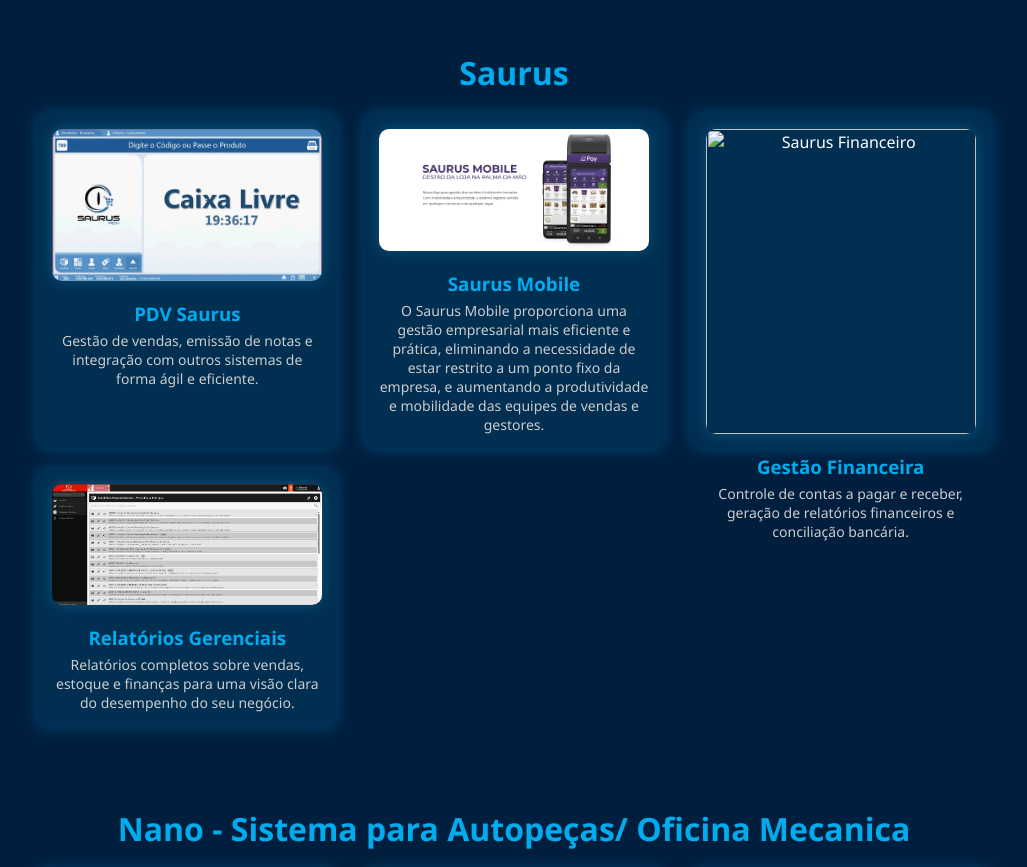
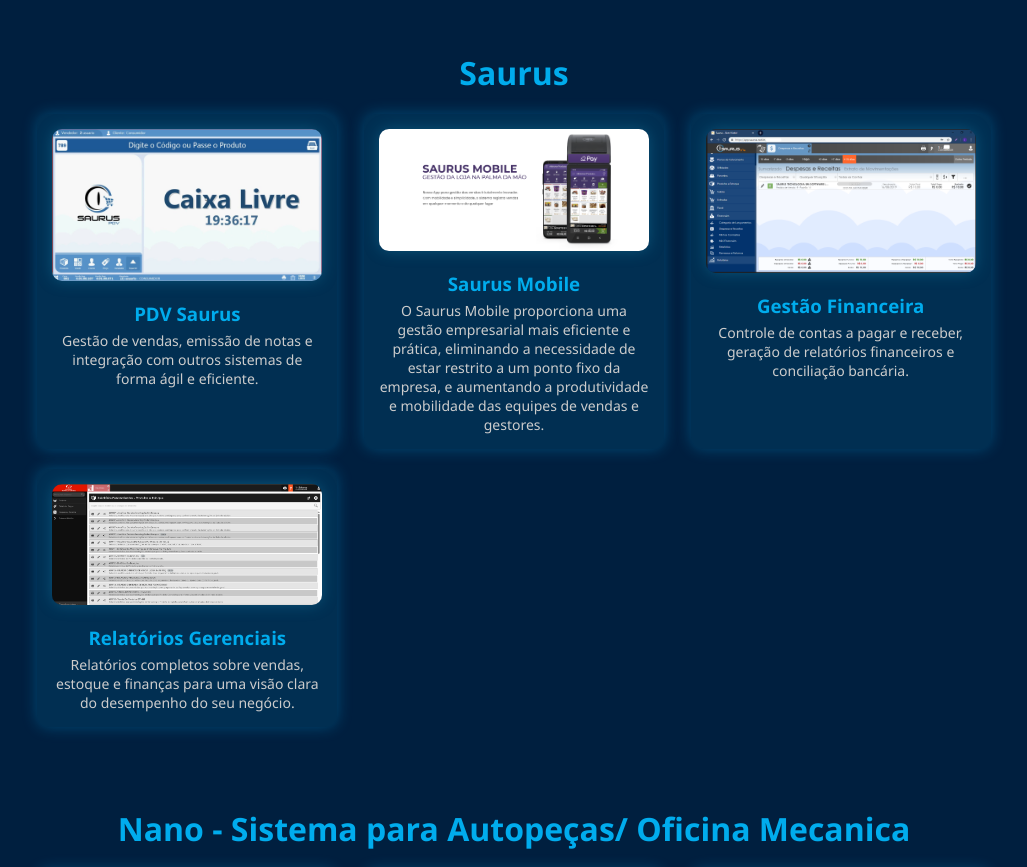
Before and after one commit to LarissaTrombini/Albsistemas, a plain HTML site: page index.html in a window 1280 px wide. Shown: the part 1780-2647 px from the top of the page, without its empty margins (126-1153 px from the left). Drawn offline with Linux system fonts and the light colour scheme.

Commit message:
Update index.html

```diff
--- a/index.html
+++ b/index.html
@@ -353,7 +353,7 @@
       </div>
 
       <div class="system-card">
-        <img src="/finanxeiro.png" alt="Saurus Financeiro">
+        <img src="img/finanxeiro.png" alt="Saurus Financeiro">
         <h3>Gestão Financeira</h3>
         <p>Controle de contas a pagar e receber, geração de relatórios financeiros e conciliação bancária.</p>
       </div>
```
